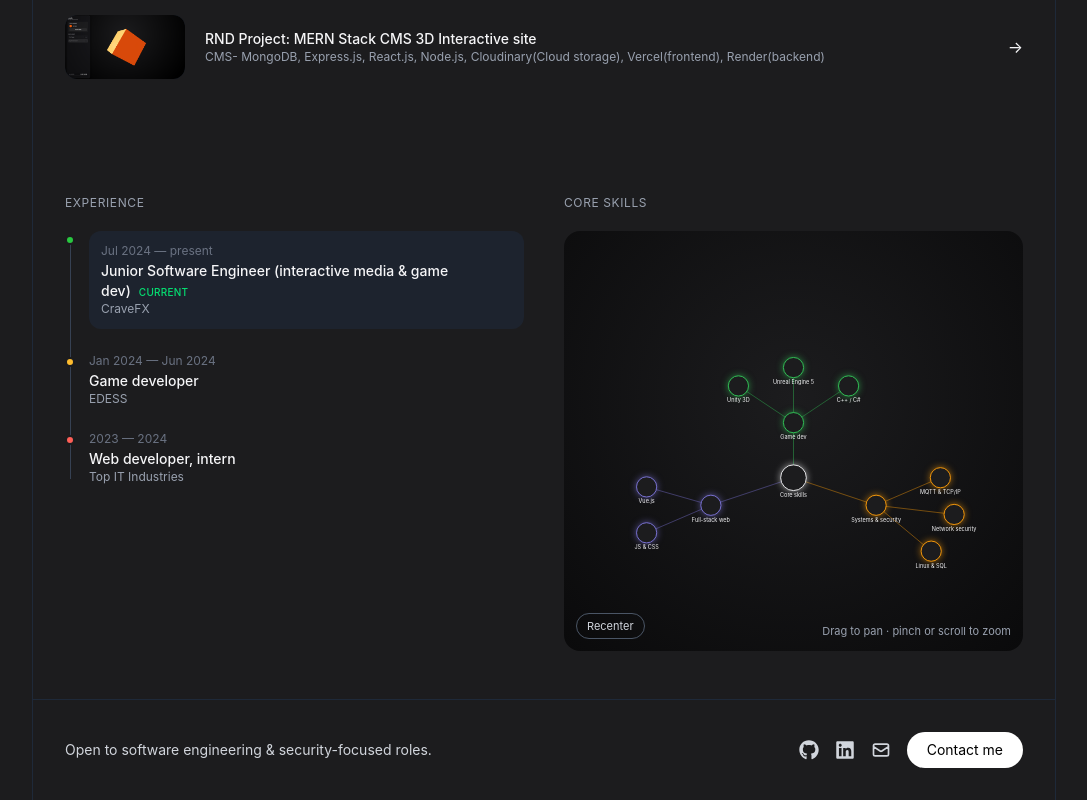
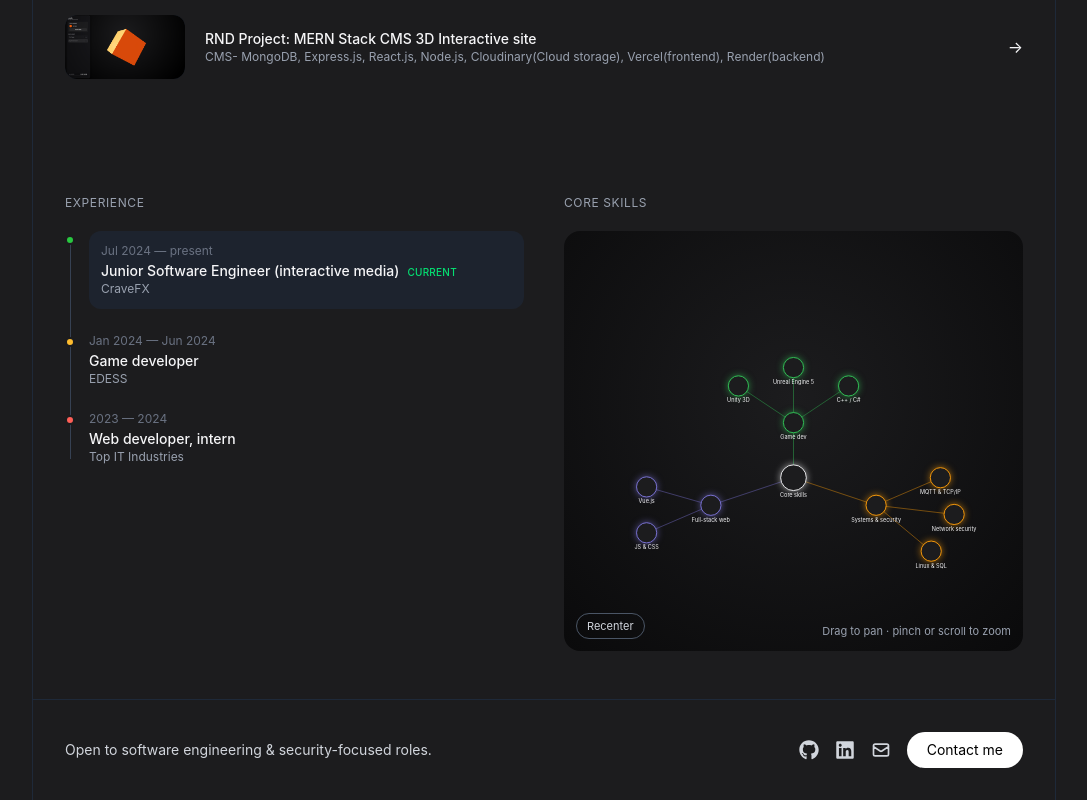
Before and after one commit to AizuCodeThat/AizuddinAminPortfolio, a React (Vite) app: page / in a window 1280 px wide. Shown: the part 1114-1914 px from the top of the page, without its empty margins (96-1183 px from the left). Built offline with nearby package versions, Linux system fonts and the light colour scheme.

Commit message:
Update role description in experience data

```diff
--- a/src/data/experience.js
+++ b/src/data/experience.js
@@ -1,5 +1,5 @@
 export const experience = [
-  { role: "Junior Software Engineer (interactive media & game dev)", company: "CraveFX", period: "Jul 2024 — present", current: true, color: "#28c840" },
+  { role: "Junior Software Engineer (interactive media)", company: "CraveFX", period: "Jul 2024 — present", current: true, color: "#28c840" },
   { role: "Game developer", company: "EDESS", period: "Jan 2024 — Jun 2024", current: false, color: "#febc2e" },
   { role: "Web developer, intern", company: "Top IT Industries", period: "2023 — 2024", current: false, color: "#ff5f57" },
 ]
```
